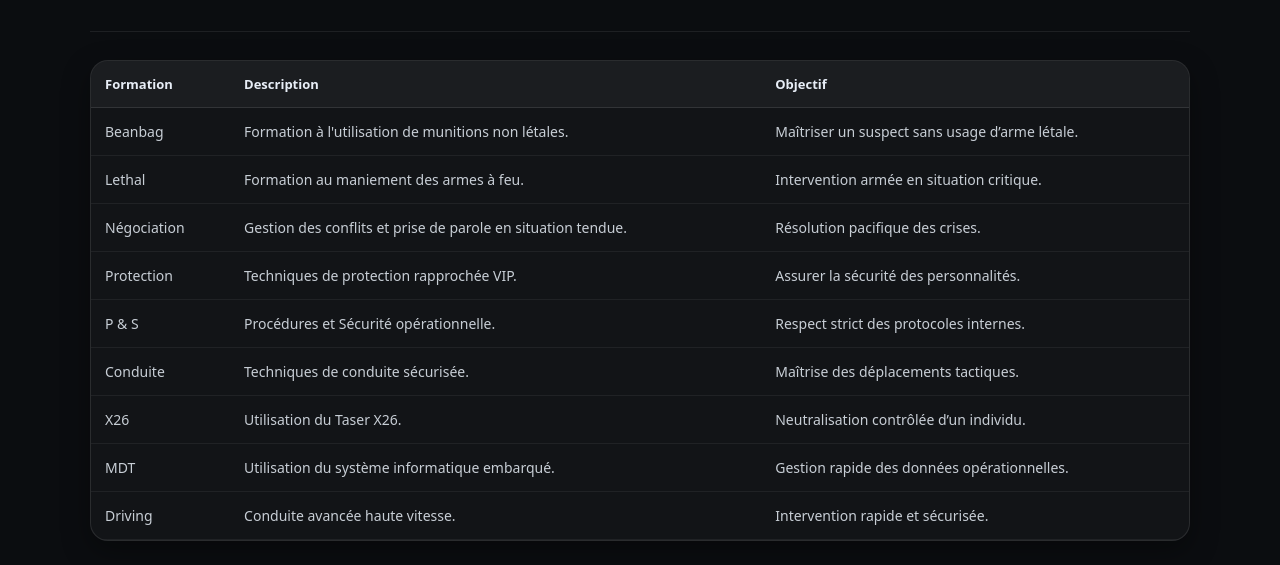
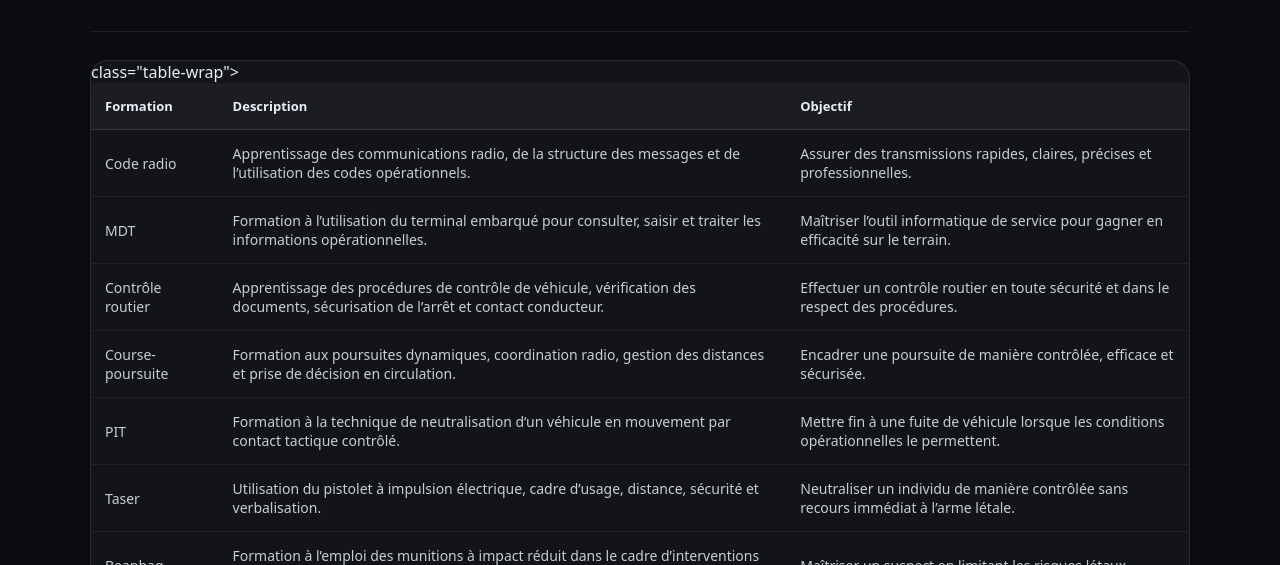
Before and after one commit to ShadowY0u/S.A.S.P, a plain HTML site: page formation.html in a window 1280 px wide. Shown: the part 235-800 px from the top of the page. Drawn offline with Linux system fonts and the light colour scheme.

Commit message:
Update formation.html

```diff
--- a/formation.html
+++ b/formation.html
@@ -44,7 +44,7 @@
 
   <section class="card">
 
-    <div class="table-wrap">
+   class="table-wrap">
       <table class="formation-table">
         <thead>
           <tr>
@@ -53,69 +53,76 @@
             <th>Objectif</th>
           </tr>
         </thead>
-
         <tbody>
-
+          <tr>
+            <td>Code radio</td>
+            <td>Apprentissage des communications radio, de la structure des messages et de l’utilisation des codes opérationnels.</td>
+            <td>Assurer des transmissions rapides, claires, précises et professionnelles.</td>
+          </tr>
+          <tr>
+            <td>MDT</td>
+            <td>Formation à l’utilisation du terminal embarqué pour consulter, saisir et traiter les informations opérationnelles.</td>
+            <td>Maîtriser l’outil informatique de service pour gagner en efficacité sur le terrain.</td>
+          </tr>
+          <tr>
+            <td>Contrôle routier</td>
+            <td>Apprentissage des procédures de contrôle de véhicule, vérification des documents, sécurisation de l’arrêt et contact conducteur.</td>
+            <td>Effectuer un contrôle routier en toute sécurité et dans le respect des procédures.</td>
+          </tr>
+          <tr>
+            <td>Course-poursuite</td>
+            <td>Formation aux poursuites dynamiques, coordination radio, gestion des distances et prise de décision en circulation.</td>
+            <td>Encadrer une poursuite de manière contrôlée, efficace et sécurisée.</td>
+          </tr>
+          <tr>
+            <td>PIT</td>
+            <td>Formation à la technique de neutralisation d’un véhicule en mouvement par contact tactique contrôlé.</td>
+            <td>Mettre fin à une fuite de véhicule lorsque les conditions opérationnelles le permettent.</td>
+          </tr>
+          <tr>
+            <td>Taser</td>
+            <td>Utilisation du pistolet à impulsion électrique, cadre d’usage, distance, sécurité et verbalisation.</td>
+            <td>Neutraliser un individu de manière contrôlée sans recours immédiat à l’arme létale.</td>
+          </tr>
           <tr>
             <td>Beanbag</td>
-            <td>Formation à l'utilisation de munitions non létales.</td>
-            <td>Maîtriser un suspect sans usage d’arme létale.</td>
+            <td>Formation à l’emploi des munitions à impact réduit dans le cadre d’interventions spécifiques.</td>
+            <td>Maîtriser un suspect en limitant les risques létaux.</td>
           </tr>
-
           <tr>
             <td>Lethal</td>
-            <td>Formation au maniement des armes à feu.</td>
-            <td>Intervention armée en situation critique.</td>
+            <td>Formation au maniement des armes à feu, discipline de tir, sécurité et engagement létal.</td>
+            <td>Intervenir efficacement en situation de menace armée ou critique.</td>
           </tr>
-
           <tr>
             <td>Négociation</td>
-            <td>Gestion des conflits et prise de parole en situation tendue.</td>
-            <td>Résolution pacifique des crises.</td>
+            <td>Gestion verbale de crise, communication sous tension, désescalade et prise de contact avec individus retranchés ou hostiles.</td>
+            <td>Favoriser une résolution pacifique des situations à risque.</td>
           </tr>
-
           <tr>
-            <td>Protection</td>
-            <td>Techniques de protection rapprochée VIP.</td>
-            <td>Assurer la sécurité des personnalités.</td>
+            <td>K-9</td>
+            <td>Formation spécialisée à l’utilisation d’une unité cynophile en recherche, assistance et intervention.</td>
+            <td>Exploiter efficacement le soutien opérationnel d’un chien de service.</td>
           </tr>
-
           <tr>
-            <td>P &amp; S</td>
-            <td>Procédures et Sécurité opérationnelle.</td>
-            <td>Respect strict des protocoles internes.</td>
+            <td>Air Support</td>
+            <td>Coordination avec les unités aériennes pour surveillance, suivi de cible et appui tactique.</td>
+            <td>Optimiser les opérations nécessitant un soutien aérien.</td>
           </tr>
-
           <tr>
-            <td>Conduite</td>
-            <td>Techniques de conduite sécurisée.</td>
-            <td>Maîtrise des déplacements tactiques.</td>
+            <td>Enquête</td>
+            <td>Introduction aux investigations, collecte d’informations, exploitation d’indices et construction d’un dossier.</td>
+            <td>Développer les bases du travail d’enquête et de recherche de preuves.</td>
           </tr>
-
           <tr>
-            <td>X26</td>
-            <td>Utilisation du Taser X26.</td>
-            <td>Neutralisation contrôlée d’un individu.</td>
+            <td>Rapport</td>
+            <td>Formation à la rédaction de rapports clairs, complets, neutres et exploitables administrativement.</td>
+            <td>Produire des rapports précis et conformes aux standards internes.</td>
           </tr>
-
-          <tr>
-            <td>MDT</td>
-            <td>Utilisation du système informatique embarqué.</td>
-            <td>Gestion rapide des données opérationnelles.</td>
-          </tr>
-
-          <tr>
-            <td>Driving</td>
-            <td>Conduite avancée haute vitesse.</td>
-            <td>Intervention rapide et sécurisée.</td>
-          </tr>
-
         </tbody>
       </table>
     </div>
-
   </section>
-
 </main>
 
 <footer class="footer">
```
